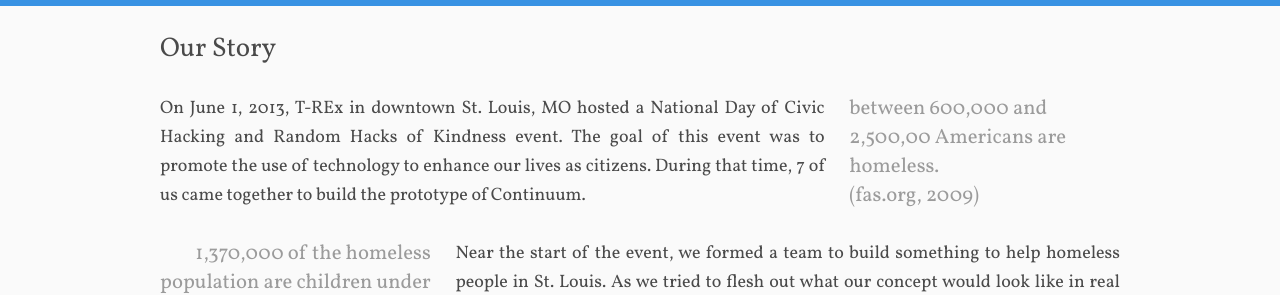
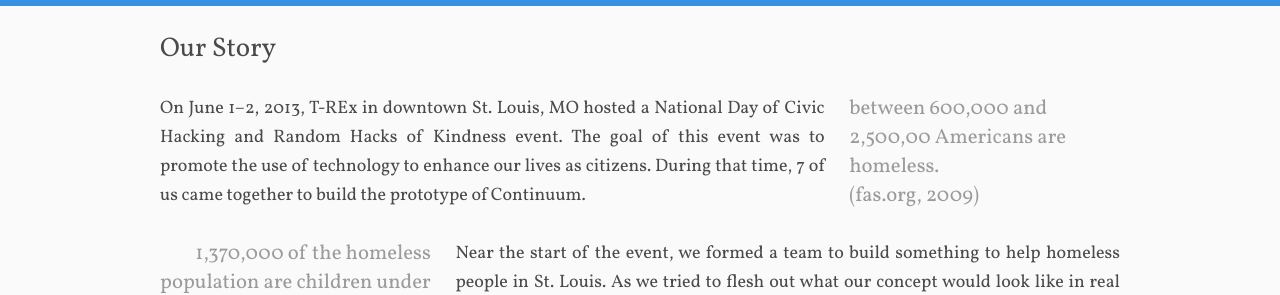
Before and after one commit to continuumgroup/continuumgroup.github.io, a Jekyll site: the page built from index.html, in a window 1280 px wide and 900 px high, scrolled down 618 px, cut to the strip 164-459 px from the top of the window. Built offline with Jekyll 4.4.1, drawn with Linux system fonts in a browser that asks for light colours.

Commit message:
correct date

```diff
--- a/index.html
+++ b/index.html
@@ -11,7 +11,7 @@ title: Continuum
         <section id="story">
                 <h2>Our Story</h2>
                 <div class="story-part">
-                        <p class="copy">On June 1, 2013, T-REx in downtown St. Louis, MO hosted a National Day of Civic Hacking and Random Hacks of Kindness event. The goal of this event was to promote the use of technology to enhance our lives as citizens. During that time, 7 of us came together to build the prototype of Continuum.</p>
+                        <p class="copy">On June 1&ndash;2, 2013, T-REx in downtown St. Louis, MO hosted a National Day of Civic Hacking and Random Hacks of Kindness event. The goal of this event was to promote the use of technology to enhance our lives as citizens. During that time, 7 of us came together to build the prototype of Continuum.</p>
                         <p class="statistic">between 600,000 and 2,500,00 Americans are homeless.<br />(fas.org, 2009)</p>
                 </div>
                 <div class="story-part">
```
